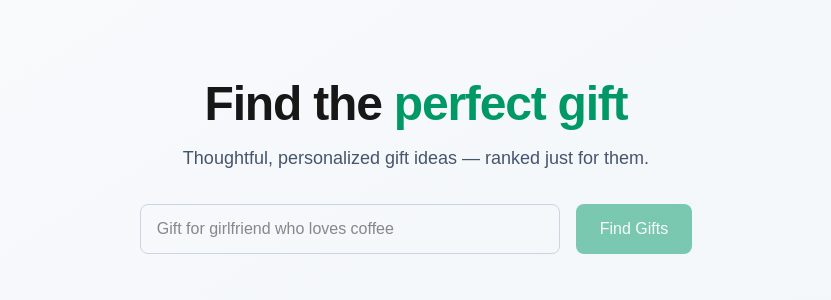
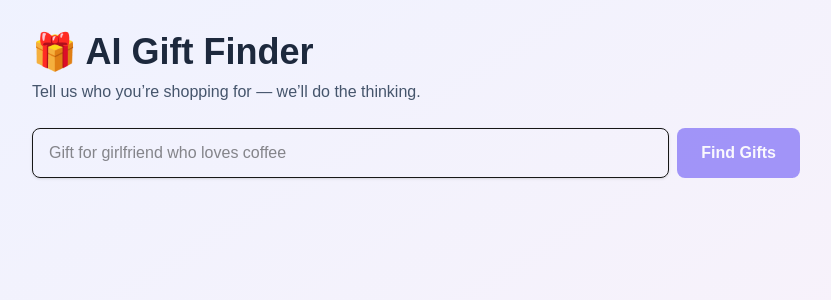
Before and after one commit to CAMGREEN637/gift-ai-frontend, a Next.js app: page / in a window 1280 px wide. Shown: the top 300 px of the page, without its empty margins (224-1055 px from the left). Built offline with nearby package versions, Linux system fonts and the light colour scheme.

Commit message:
Renderable ranking reasons

```diff
--- a/app/page.tsx
+++ b/app/page.tsx
@@ -6,15 +6,8 @@ type Gift = {
   name: string;
   price: number;
   confidence: number;
-  ranking_reasons: string[];
+  ranking_reasons?: string[];
 };
-
-function confidenceLabel(c: number) {
-  if (c >= 0.85) return { text: "Top Pick", color: "bg-emerald-500" };
-  if (c >= 0.7) return { text: "Strong match", color: "bg-blue-500" };
-  if (c >= 0.6) return { text: "Good option", color: "bg-slate-500" };
-  return { text: "Worth considering", color: "bg-gray-400" };
-}
 
 export default function Home() {
   const [query, setQuery] = useState("");
@@ -39,6 +32,7 @@ export default function Home() {
 
       const data = await res.json();
 
+      // 🔑 ALWAYS sort by confidence
       const gifts = (data.gifts || []).sort(
         (a: Gift, b: Gift) => b.confidence - a.confidence
       );
@@ -52,81 +46,76 @@ export default function Home() {
   }
 
   return (
-    <main className="min-h-screen bg-gradient-to-br from-slate-50 to-slate-100">
-      {/* HERO */}
-      <section className="max-w-4xl mx-auto px-6 pt-20 pb-16 text-center">
-        <h1 className="text-4xl md:text-5xl font-bold tracking-tight">
-          Find the <span className="text-emerald-600">perfect gift</span>
+    <main className="min-h-screen bg-gradient-to-br from-indigo-50 to-pink-50 p-8">
+      <div className="max-w-3xl mx-auto">
+        {/* Hero */}
+        <h1 className="text-4xl font-bold text-slate-800 mb-2">
+          🎁 AI Gift Finder
         </h1>
-        <p className="mt-4 text-lg text-slate-600">
-          Thoughtful, personalized gift ideas — ranked just for them.
+        <p className="text-slate-600 mb-6">
+          Tell us who you’re shopping for — we’ll do the thinking.
         </p>
 
-        <div className="mt-8 flex flex-col sm:flex-row gap-4 justify-center">
+        {/* Input */}
+        <div className="flex gap-2 mb-6">
           <input
             value={query}
             onChange={(e) => setQuery(e.target.value)}
             placeholder="Gift for girlfriend who loves coffee"
-            className="w-full sm:w-[420px] rounded-lg border border-slate-300 px-4 py-3 text-base focus:outline-none focus:ring-2 focus:ring-emerald-500"
+            className="flex-1 rounded-lg border px-4 py-3 shadow-sm focus:outline-none focus:ring-2 focus:ring-indigo-400"
           />
-
           <button
             onClick={getRecommendations}
             disabled={loading || !query}
-            className="rounded-lg bg-emerald-600 px-6 py-3 text-white font-medium hover:bg-emerald-700 transition disabled:opacity-50"
+            className="rounded-lg bg-indigo-600 text-white px-6 py-3 font-semibold hover:bg-indigo-700 disabled:opacity-50"
           >
-            {loading ? "Thinking…" : "Find Gifts"}
+            {loading ? "Thinking..." : "Find Gifts"}
           </button>
         </div>
 
-        {error && (
-          <p className="mt-4 text-red-500 text-sm">{error}</p>
-        )}
-      </section>
+        {error && <p className="text-red-600">{error}</p>}
 
-      {/* RESULTS */}
-      {results.length > 0 && (
-        <section className="max-w-4xl mx-auto px-6 pb-24">
-          <h2 className="text-2xl font-semibold mb-6 text-slate-800">
-            Recommended for you
-          </h2>
-
-          <div className="grid gap-6">
-            {results.map((gift, idx) => {
-              const badge = confidenceLabel(gift.confidence);
-
-              return (
+        {/* Results */}
+        <div className="space-y-4">
+          {results.map((gift, idx) => (
             <div
               key={idx}
-                  className="relative rounded-2xl border border-slate-200 bg-white p-6 shadow-sm hover:shadow-md transition"
+              className="bg-white rounded-xl shadow-md p-5 border relative"
             >
-                  {/* BADGE */}
-                  <span
-                    className={`absolute -top-3 right-4 px-3 py-1 rounded-full text-xs font-semibold text-white ${badge.color}`}
-                  >
-                    {badge.text}
+              {/* Top Pick Badge */}
+              {idx === 0 && (
+                <span className="absolute top-3 right-3 bg-amber-400 text-amber-900 text-xs font-bold px-3 py-1 rounded-full">
+                  🏆 Top Pick
                 </span>
+              )}
 
-                  <div className="flex items-start justify-between">
-                    <h3 className="text-xl font-semibold text-slate-900">
+              <h3 className="text-xl font-semibold text-slate-800">
                 {gift.name}
               </h3>
-                    <span className="text-lg font-medium text-slate-700">
-                      ${gift.price}
-                    </span>
-                  </div>
 
-                  <ul className="mt-4 space-y-1 text-slate-600 text-sm">
-                    {gift.ranking_reasons.map((reason, i) => (
-                      <li key={i}>• {reason}</li>
+              <p className="text-slate-500 mt-1">
+                💰 ${gift.price}
+              </p>
+
+              {/* Confidence label (human-friendly) */}
+              <p className="mt-2 text-sm font-medium text-indigo-600">
+                {gift.confidence >= 0.75
+                  ? "Excellent match"
+                  : gift.confidence >= 0.6
+                  ? "Good option"
+                  : "Worth considering"}
+              </p>
+
+              {/* Reasons */}
+              <ul className="mt-3 list-disc list-inside text-slate-600 text-sm">
+                {(gift.ranking_reasons ?? []).map((reason, i) => (
+                  <li key={i}>{reason}</li>
                 ))}
               </ul>
             </div>
-              );
-            })}
+          ))}
         </div>
-        </section>
-      )}
+      </div>
     </main>
   );
 }
```
Lines whose indentation alone changed are shown as unchanged.
